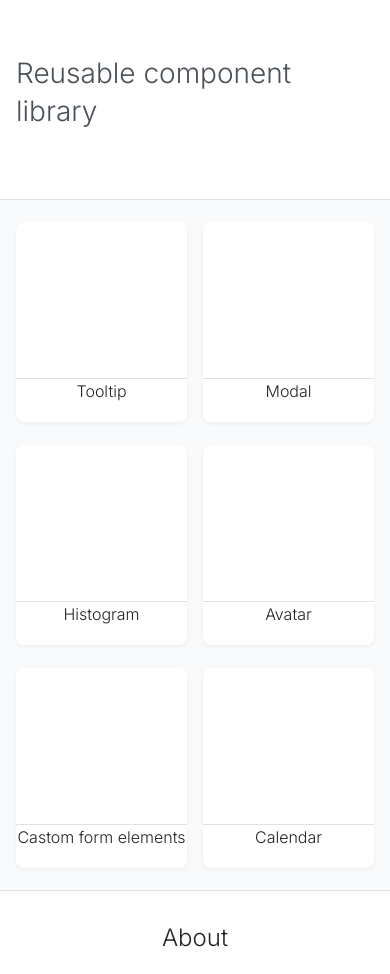
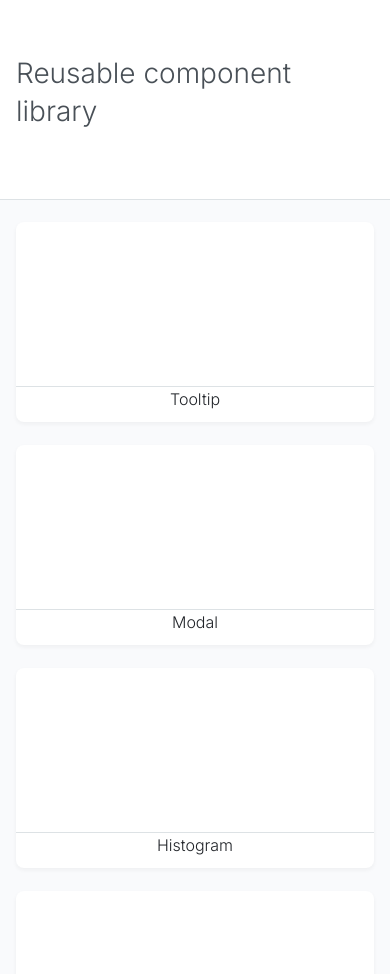
Before and after one commit to js-tasks-ru/htmlcss-20230530_jakubaites, a website: page index.html in a window 390 px wide. Shown: the part 51-1025 px from the top of the page. Drawn offline with Linux system fonts and the light colour scheme.

Commit message:
index Mobile 2

```diff
--- a/components/contents/contents.css
+++ b/components/contents/contents.css
@@ -3,21 +3,21 @@
     border-top: 1px solid var(--grey-2);
     border-bottom: 1px solid var(--grey-2);
     display: grid;
-    grid-template-columns: repeat(2, 1fr);
-    grid-template-rows: repeat(3, 200px);
+    grid-template-columns: 1fr;
+    grid-template-rows: repeat(6, 200px);
     row-gap: 23px;
     column-gap: 16px;
     padding: 22px 16px;
 }
-.contents__component {
+.card {
     background: var(--white);
     box-shadow: 0px 2px 4px rgba(33, 36, 41, 0.05);
     border-radius: 8px;
 }
-.contents__img {
-    height: 78%;
+.card__img {
+    height: 164px;
 }
-.contents__title {
+.card__title {
     font-family: 'Inter';
     font-style: normal;
     font-weight: 400;
--- a/index.html
+++ b/index.html
@@ -32,29 +32,29 @@
         </header>
 
         <main class="contents">
-          <div class="contents__component">
-            <div class="contents__img"></div>
-            <h2 class="contents__title">Tooltip</h2>
+          <div class="card">
+            <div class="card__img"></div>
+            <h2 class="card__title">Tooltip</h2>
           </div>
-          <div class="contents__component">
-            <div class="contents__img"></div>
-            <h2 class="contents__title">Modal</h2>
+          <div class="card">
+            <div class="card__img"></div>
+            <h2 class="card__title">Modal</h2>
           </div>
-          <div class="contents__component">
-            <div class="contents__img"></div>
-            <h2 class="contents__title">Histogram</h2>
+          <div class="card">
+            <div class="card__img"></div>
+            <h2 class="card__title">Histogram</h2>
           </div>
-          <div class="contents__component">
-            <div class="contents__img"></div>
-            <h2 class="contents__title">Avatar</h2>
+          <div class="card">
+            <div class="card__img"></div>
+            <h2 class="card__title">Avatar</h2>
           </div>
-          <div class="contents__component">
-            <div class="contents__img"></div>
-            <h2 class="contents__title">Castom form elements</h2>
+          <div class="card">
+            <div class="card__img"></div>
+            <h2 class="card__title">Castom form elements</h2>
           </div>
-          <div class="contents__component">
-            <div class="contents__img"></div>
-            <h2 class="contents__title">Calendar</h2>
+          <div class="card">
+            <div class="card__img"></div>
+            <h2 class="card__title">Calendar</h2>
           </div>
         </main>
 
```
